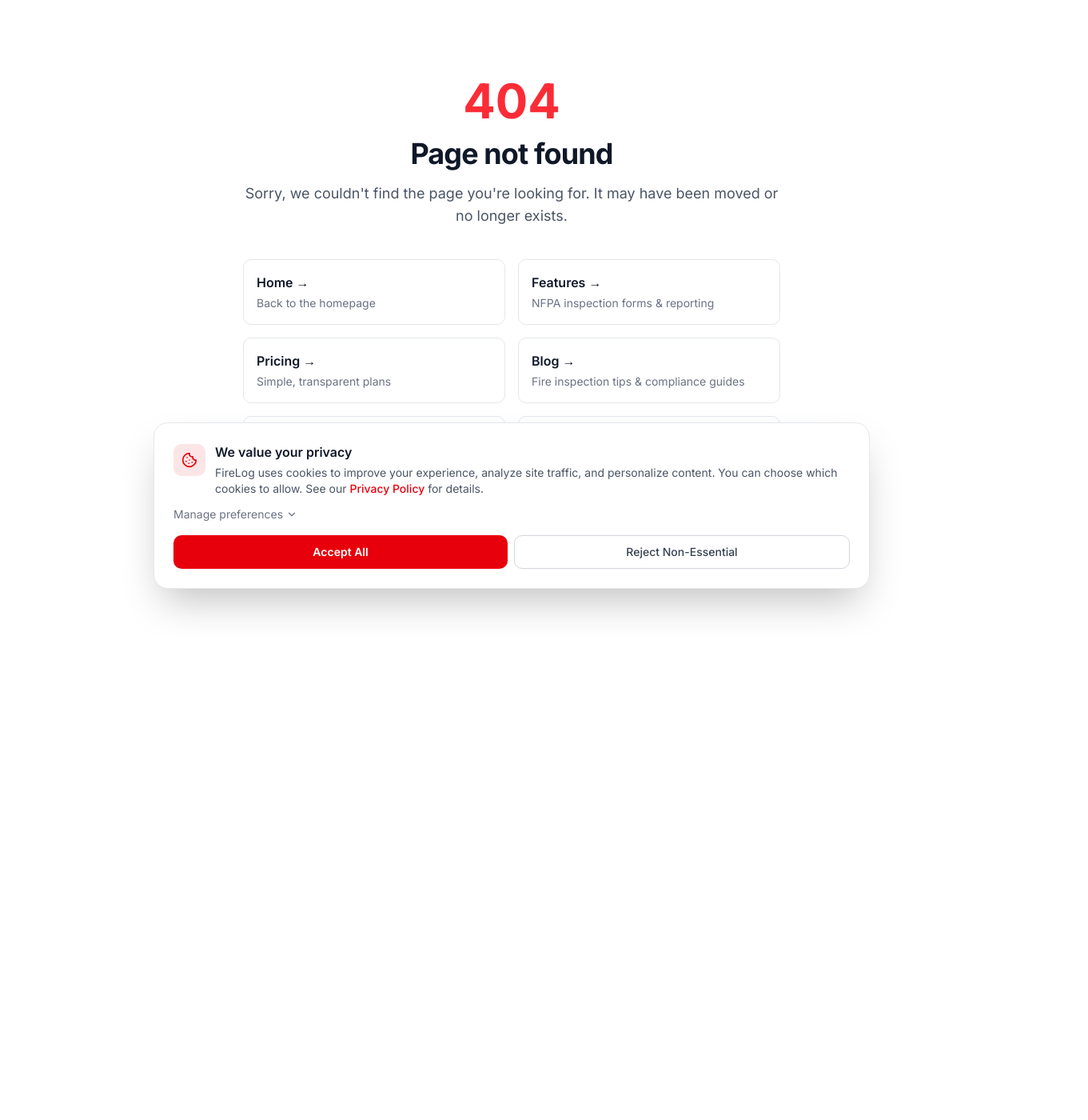
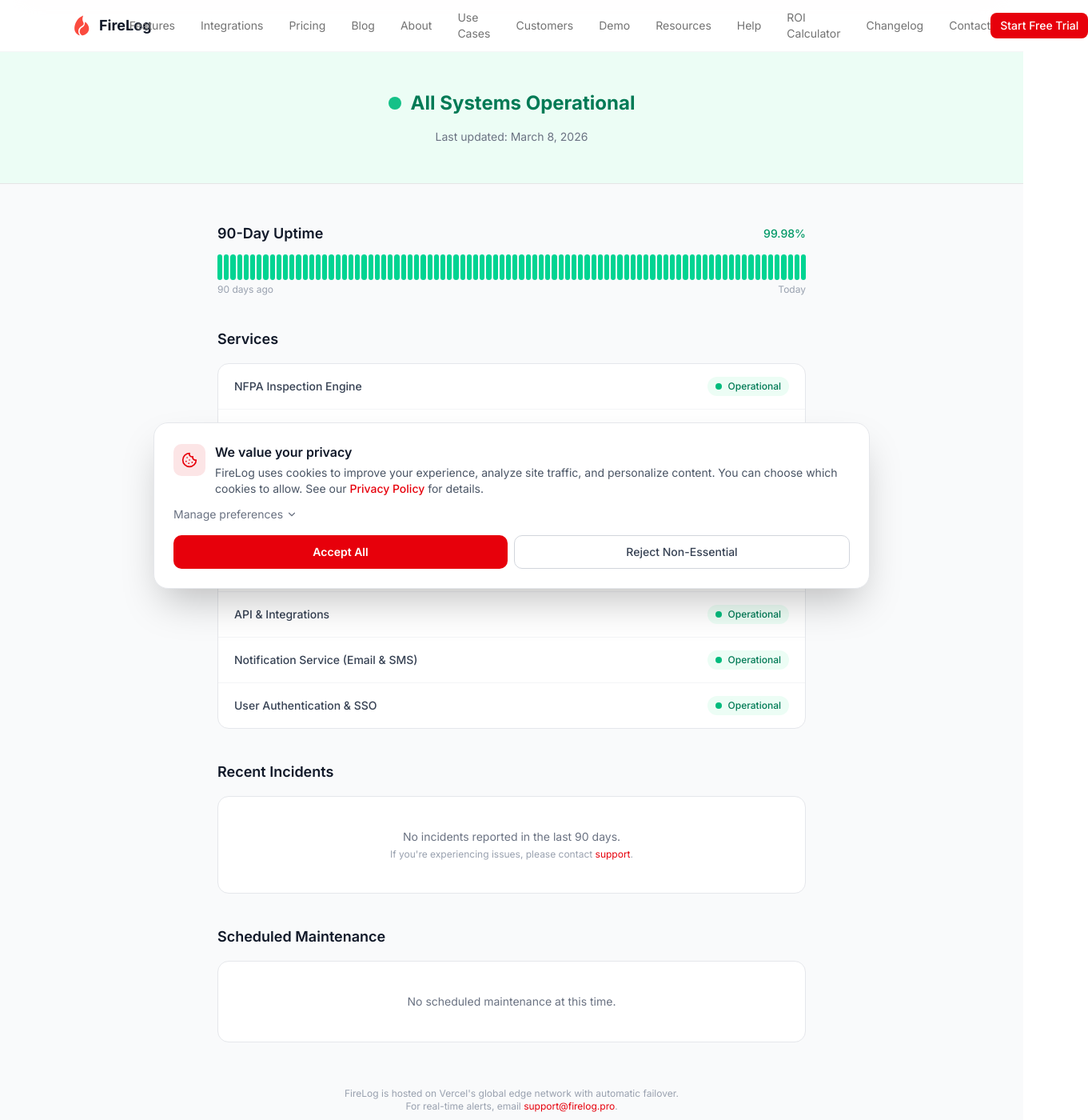
Before and after one commit to nolanterry/firelog-site, a Next.js app: page /status in a window 1280 px wide. Before the commit this address had no page. Shown: the part 40-1440 px from the top of the page at 80% size, 1361 px wide, since content can reach past the window. Before the commit the page ends 822 px from the top, so only its background shows below. Built offline with nearby package versions, Linux system fonts and the light colour scheme.

Commit message:
feat: add /status page with system status dashboard, 90-day uptime bar, service list, incident log — footer + sitemap updated

```diff
--- a/app/sitemap.ts
+++ b/app/sitemap.ts
@@ -18,6 +18,7 @@
     { url: `${base}/demo`, lastModified: now, changeFrequency: "monthly", priority: 0.9 },
     { url: `${base}/help`, lastModified: now, changeFrequency: "monthly", priority: 0.7 },
     { url: `${base}/resources`, lastModified: now, changeFrequency: "monthly", priority: 0.8 },
+    { url: `${base}/status`, lastModified: now, changeFrequency: "daily" as const, priority: 0.5 },
     { url: `${base}/roi-calculator`, lastModified: now, changeFrequency: "monthly", priority: 0.8 },
     { url: `${base}/use-cases`, lastModified: now, changeFrequency: "monthly", priority: 0.8 },
     { url: `${base}/use-cases/fire-sprinkler-companies`, lastModified: now, changeFrequency: "monthly", priority: 0.8 },
--- /dev/null
+++ b/app/status/page.tsx
@@ -0,0 +1,204 @@
+import { Header } from "@/components/header";
+import { Footer } from "@/components/footer";
+import type { Metadata } from "next";
+
+export const metadata: Metadata = {
+  title: "System Status",
+  description:
+    "FireLog system status — real-time operational status for all digital fire inspection reports services. Check uptime, incidents, and scheduled maintenance.",
+  alternates: { canonical: "/status" },
+  openGraph: {
+    title: "System Status | FireLog",
+    description:
+      "FireLog system status — real-time operational status for all digital fire inspection reports services.",
+    url: "https://firelog.pro/status",
+  },
+};
+
+type ServiceStatus = "operational" | "degraded" | "outage" | "maintenance";
+
+interface Service {
+  name: string;
+  status: ServiceStatus;
+}
+
+const SERVICES: Service[] = [
+    { name: "NFPA Inspection Engine", status: "operational" as const },
+    { name: "Deficiency Tracking", status: "operational" as const },
+    { name: "Photo & Document Storage", status: "operational" as const },
+    { name: "PDF Report Generation", status: "operational" as const },
+    { name: "Compliance Dashboard", status: "operational" as const },
+    { name: "API & Integrations", status: "operational" as const },
+    { name: "Notification Service (Email & SMS)", status: "operational" as const },
+    { name: "User Authentication & SSO", status: "operational" as const },
+];
+
+const STATUS_CONFIG: Record<
+  ServiceStatus,
+  { label: string; dotColor: string; bgColor: string; textColor: string }
+> = {
+  operational: {
+    label: "Operational",
+    dotColor: "bg-emerald-500",
+    bgColor: "bg-emerald-50",
+    textColor: "text-emerald-700",
+  },
+  degraded: {
+    label: "Degraded Performance",
+    dotColor: "bg-yellow-500",
+    bgColor: "bg-yellow-50",
+    textColor: "text-yellow-700",
+  },
+  outage: {
+    label: "Major Outage",
+    dotColor: "bg-red-500",
+    bgColor: "bg-red-50",
+    textColor: "text-red-700",
+  },
+  maintenance: {
+    label: "Under Maintenance",
+    dotColor: "bg-blue-500",
+    bgColor: "bg-blue-50",
+    textColor: "text-blue-700",
+  },
+};
+
+function getOverallStatus(services: Service[]): ServiceStatus {
+  if (services.some((s) => s.status === "outage")) return "outage";
+  if (services.some((s) => s.status === "degraded")) return "degraded";
+  if (services.some((s) => s.status === "maintenance")) return "maintenance";
+  return "operational";
+}
+
+const UPTIME_DAYS = Array.from({ length: 90 }, (_, i) => {
+  const d = new Date();
+  d.setDate(d.getDate() - (89 - i));
+  return { date: d.toISOString().slice(0, 10), status: "operational" as ServiceStatus };
+});
+
+export default function StatusPage() {
+  const overall = getOverallStatus(SERVICES);
+  const overallConfig = STATUS_CONFIG[overall];
+
+  return (
+    <>
+      <Header />
+      <main id="main-content" className="min-h-screen bg-gray-50">
+        {/* Overall Status Banner */}
+        <section className={`${overallConfig.bgColor} border-b`}>
+          <div className="max-w-3xl mx-auto px-4 py-12 text-center">
+            <div className="inline-flex items-center gap-3 mb-4">
+              <span className={`w-4 h-4 rounded-full ${overallConfig.dotColor} animate-pulse`} />
+              <h1 className={`text-2xl font-bold ${overallConfig.textColor}`}>
+                {overall === "operational"
+                  ? "All Systems Operational"
+                  : overallConfig.label}
+              </h1>
+            </div>
+            <p className="text-sm text-gray-500">
+              Last updated: {new Date().toLocaleDateString("en-US", { month: "long", day: "numeric", year: "numeric" })}
+            </p>
+          </div>
+        </section>
+
+        <div className="max-w-3xl mx-auto px-4 py-12 space-y-10">
+          {/* 90-Day Uptime Bar */}
+          <section>
+            <div className="flex items-center justify-between mb-3">
+              <h2 className="text-lg font-semibold text-gray-900">90-Day Uptime</h2>
+              <span className="text-sm font-medium text-emerald-600">99.98%</span>
+            </div>
+            <div className="flex gap-[2px]" aria-label="90-day uptime history">
+              {UPTIME_DAYS.map((day) => (
+                <div
+                  key={day.date}
+                  className="flex-1 h-8 rounded-sm bg-emerald-400 hover:bg-emerald-500 transition-colors cursor-default"
+                  title={`${day.date}: ${STATUS_CONFIG[day.status].label}`}
+                />
+              ))}
+            </div>
+            <div className="flex justify-between text-xs text-gray-400 mt-1">
+              <span>90 days ago</span>
+              <span>Today</span>
+            </div>
+          </section>
+
+          {/* Service List */}
+          <section>
+            <h2 className="text-lg font-semibold text-gray-900 mb-4">Services</h2>
+            <div className="bg-white rounded-xl border border-gray-200 divide-y divide-gray-100">
+              {SERVICES.map((service) => {
+                const config = STATUS_CONFIG[service.status];
+                return (
+                  <div
+                    key={service.name}
+                    className="flex items-center justify-between px-5 py-4"
+                  >
+                    <span className="text-sm font-medium text-gray-700">
+                      {service.name}
+                    </span>
+                    <span
+                      className={`inline-flex items-center gap-2 text-xs font-medium px-2.5 py-1 rounded-full ${config.bgColor} ${config.textColor}`}
+                    >
+                      <span className={`w-2 h-2 rounded-full ${config.dotColor}`} />
+                      {config.label}
+                    </span>
+                  </div>
+                );
+              })}
+            </div>
+          </section>
+
+          {/* Recent Incidents */}
+          <section>
+            <h2 className="text-lg font-semibold text-gray-900 mb-4">
+              Recent Incidents
+            </h2>
+            <div className="bg-white rounded-xl border border-gray-200 p-6">
+              <div className="text-center py-4">
+                <p className="text-sm text-gray-500">
+                  No incidents reported in the last 90 days.
+                </p>
+                <p className="text-xs text-gray-400 mt-1">
+                  If you&apos;re experiencing issues, please contact{" "}
+                  <a href="/contact" className="text-red-600 hover:underline">
+                    support
+                  </a>
+                  .
+                </p>
+              </div>
+            </div>
+          </section>
+
+          {/* Scheduled Maintenance */}
+          <section>
+            <h2 className="text-lg font-semibold text-gray-900 mb-4">
+              Scheduled Maintenance
+            </h2>
+            <div className="bg-white rounded-xl border border-gray-200 p-6">
+              <div className="text-center py-4">
+                <p className="text-sm text-gray-500">
+                  No scheduled maintenance at this time.
+                </p>
+              </div>
+            </div>
+          </section>
+
+          {/* Infrastructure Note */}
+          <section className="text-center pt-4">
+            <p className="text-xs text-gray-400">
+              FireLog is hosted on Vercel&apos;s global edge network with automatic failover.
+              <br />
+              For real-time alerts, email{" "}
+              <a href="mailto:support@firelog.pro" className="text-red-600 hover:underline">
+                support@firelog.pro
+              </a>
+              .
+            </p>
+          </section>
+        </div>
+      </main>
+      <Footer />
+    </>
+  );
+}
```
